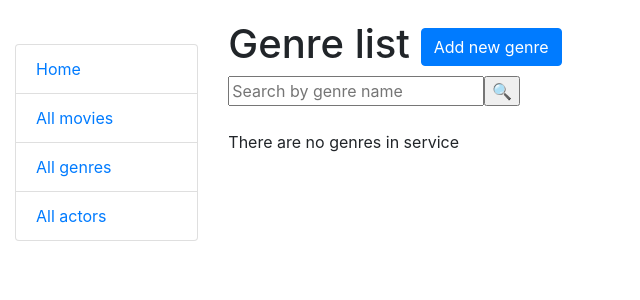
After one commit to petrykivd/cinema_service_test_task, a Django app: page /genres/ in a window 1280 px wide. The commit adds this page. Shown: the top 300 px of the page, without its empty margins (0-640 px from the left). Run offline with Django 5.2, Linux system fonts and the light colour scheme; data that the repository does not hold is empty.

Commit message:
Implemnted crud for actors and genres

```diff
--- a/movies/forms.py
+++ b/movies/forms.py
@@ -1,4 +1,6 @@
 from django import forms
+
+from movies.models import Movie, Genre, Actor
 
 
 class MovieNameSearchForm(forms.Form):
@@ -12,3 +14,41 @@ class MovieNameSearchForm(forms.Form):
             }
         )
     )
+
+
+class GenreSearchForm(forms.Form):
+    name = forms.CharField(
+        max_length=255,
+        required=False,
+        label="",
+        widget=forms.TextInput(
+            attrs={
+                "placeholder": "Search by genre name"
+            }
+        )
+    )
+
+
+class GenreForm(forms.ModelForm):
+    class Meta:
+        model = Genre
+        fields = "__all__"
+
+
+class ActorSearchForm(forms.Form):
+    full_name = forms.CharField(
+        max_length=255,
+        required=False,
+        label="",
+        widget=forms.TextInput(
+            attrs={
+                "placeholder": "Search by full name"
+            }
+        )
+    )
+
+
+class ActorForm(forms.ModelForm):
+    class Meta:
+        model = Actor
+        fields = "__all__"
--- a/movies/urls.py
+++ b/movies/urls.py
@@ -7,6 +7,16 @@ from .views import (
     MovieUpdateView,
     MovieDeleteView,
     MovieDetailView,
+    GenreListView,
+    GenreDetailView,
+    GenreCreateView,
+    GenreUpdateView,
+    GenreDeleteView,
+    ActorListView,
+    ActorDetailView,
+    ActorCreateView,
+    ActorUpdateView,
+    ActorDeleteView
 )
 
 urlpatterns = [
@@ -28,6 +38,16 @@ urlpatterns = [
         MovieDeleteView.as_view(),
         name="movie-delete",
     ),
+    path("genres/", GenreListView.as_view(), name="genre-list"),
+    path("genres/<int:pk>/", GenreDetailView.as_view(), name="genre-detail"),
+    path("genres/create/", GenreCreateView.as_view(), name="genre-create"),
+    path("genres/<int:pk>/update/", GenreUpdateView.as_view(), name="genre-update"),
+    path("genres/<int:pk>/delete/", GenreDeleteView.as_view(), name="genre-delete"),
+    path("actors/", ActorListView.as_view(), name="actor-list"),
+    path("actors/<int:pk>/", ActorDetailView.as_view(), name="actor-detail"),
+    path("actors/create/", ActorCreateView.as_view(), name="actor-create"),
+    path("actors/<int:pk>/update/", ActorUpdateView.as_view(), name="actor-update"),
+    path("actors/<int:pk>/delete/", ActorDeleteView.as_view(), name="actor-delete"),
 ]
 
 app_name = "movies"
--- a/movies/views.py
+++ b/movies/views.py
@@ -2,7 +2,7 @@ from django.shortcuts import render
 from django.urls import reverse_lazy
 from django.views import generic
 
-from movies.forms import MovieNameSearchForm
+from movies.forms import MovieNameSearchForm, GenreSearchForm, GenreForm, ActorSearchForm, ActorForm
 from movies.models import Movie, Actor, Genre
 
 from django_filters.views import FilterView
@@ -71,3 +71,93 @@ class MovieUpdateView(generic.UpdateView):
 class MovieDeleteView(generic.DeleteView):
     model = Movie
     success_url = reverse_lazy("movies:movie-list")
+
+
+class GenreListView(generic.ListView):
+    model = Genre
+    paginate_by = 5
+    queryset = Genre.objects.all().prefetch_related("movies")
+
+    def get_context_data(self, *, object_list=None, **kwargs):
+        context = super(GenreListView, self).get_context_data(**kwargs)
+        name = self.request.GET.get("name", "")
+        context["search_form"] = GenreSearchForm(
+            initial={
+                "name": name
+            }
+        )
+        return context
+
+    def get_queryset(self):
+        form = GenreSearchForm(self.request.GET)
+        if form.is_valid():
+            return self.queryset.filter(
+                name__icontains=form.cleaned_data["name"]
+            )
+        return self.queryset
+
+
+class GenreDetailView(generic.DetailView):
+    model = Genre
+
+
+class GenreCreateView(generic.CreateView):
+    model = Genre
+    form_class = GenreForm
+    success_url = reverse_lazy("movies:genre-list")
+
+
+class GenreUpdateView(generic.UpdateView):
+    model = Genre
+    form_class = GenreForm
+    success_url = reverse_lazy("movies:genre-list")
+
+
+class GenreDeleteView(generic.DeleteView):
+    model = Genre
+    success_url = reverse_lazy("movies:genre-list")
+
+
+class ActorListView(generic.ListView):
+    model = Actor
+    paginate_by = 5
+    queryset = Actor.objects.all().prefetch_related("movies")
+
+    def get_context_data(self, *, object_list=None, **kwargs):
+        context = super(ActorListView, self).get_context_data(**kwargs)
+        full_name = self.request.GET.get("full_name", "")
+        context["search_form"] = ActorSearchForm(
+            initial={
+                "full_name": full_name
+            }
+        )
+        return context
+
+    def get_queryset(self):
+        form = ActorSearchForm(self.request.GET)
+        if form.is_valid():
+            return self.queryset.filter(
+                full_name__icontains=form.cleaned_data["full_name"]
+            )
+        return self.queryset
+
+
+class ActorDetailView(generic.DetailView):
+    model = Actor
+
+
+class ActorCreateView(generic.CreateView):
+    model = Actor
+    form_class = ActorForm
+    success_url = reverse_lazy("movies:actor-list")
+
+
+class ActorUpdateView(generic.UpdateView):
+    model = Actor
+    form_class = ActorForm
+    success_url = reverse_lazy("movies:actor-list")
+
+
+class ActorDeleteView(generic.DeleteView):
+    model = Actor
+    success_url = reverse_lazy("movies:actor-list")
--- a/templates/base.html
+++ b/templates/base.html
@@ -1,5 +1,6 @@
 <!DOCTYPE html>
 <html lang="en">
+
 <head>
     {% block title %}<title>Movie Service</title>{% endblock %}
     <meta charset="utf-8">
--- /dev/null
+++ b/templates/includes/sidebar.html
@@ -0,0 +1,7 @@
+<br>
+<ul class="sidebar-nav list-group">
+    <li class="list-group-item"><a href="{% url 'movies:index' %}">Home</a></li>
+    <li class="list-group-item"><a href="{% url 'movies:movie-list' %}">All movies</a></li>
+    <li class="list-group-item"><a href="{% url 'movies:genre-list' %}">All genres</a></li>
+    <li class="list-group-item"><a href="{% url 'movies:actor-list' %}">All actors</a></li>
+</ul>
--- /dev/null
+++ b/templates/movies/genre_list.html
@@ -0,0 +1,28 @@
+{% extends "base.html" %}
+
+{% block content %}
+    <h1>
+        Genre list
+        <a href="{% url 'movies:genre-create' %}" class="btn btn-primary link-to-page">
+            Add new genre
+        </a>
+    </h1>
+    <form method="get" action="" class="form-inline">
+        {{ search_form }}
+
+        <input type="submit" value="🔍">
+    </form>
+    <br>
+    {% if genre_list %}
+        <ul>
+            {% for genre in genre_list %}
+                <li>
+                    <a href="{% url "movies:genre-detail" pk=genre.id %} ">{{ genre.id }}</a>
+                    {{ genre.name }}
+                </li>
+            {% endfor %}
+        </ul>
+    {% else %}
+        <p>There are no genres in service</p>
+    {% endif %}
+{% endblock %}
```
Also changed, not shown: templates/movies/actor_confrim_delete.html (added, +10 -0 lines), templates/movies/actor_detail.html (added, +16 -0 lines), templates/movies/actor_form.html (added, +12 -0 lines), templates/movies/actor_list.html (added, +28 -0 lines), templates/movies/genre_confirm_delete.html (added, +10 -0 lines), templates/movies/genre_detail.html (added, +16 -0 lines), templates/movies/genre_form.html (added, +12 -0 lines). Lines whose indentation alone changed are shown as unchanged.
